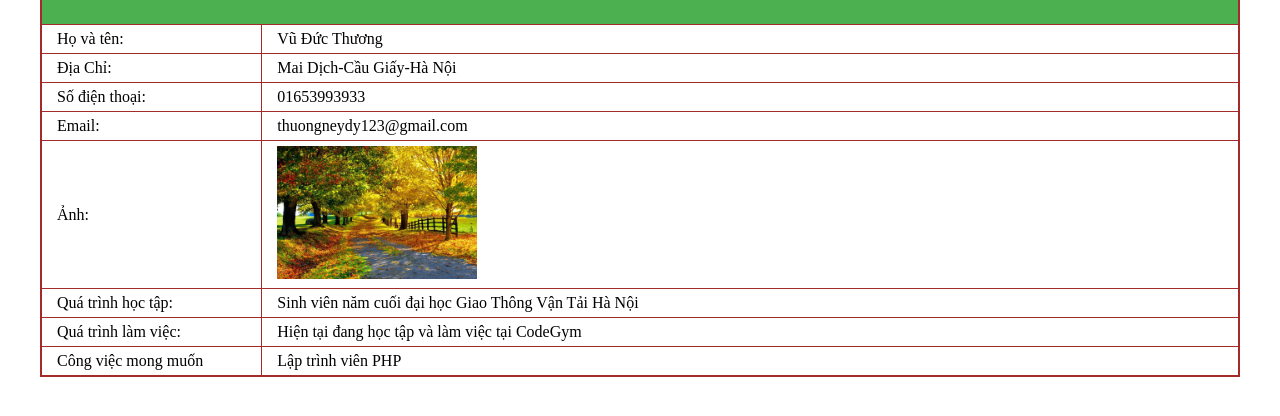
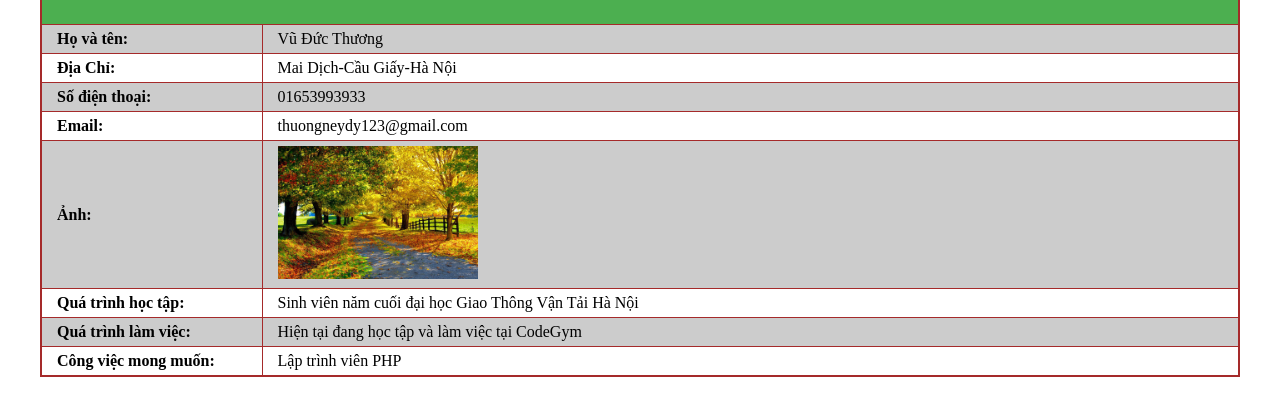
Before and after one commit to thuongneydy/BaiTap1, a plain HTML site: page index.html in a window 1280 px wide. Shown: the part 76-492 px from the top of the page. Drawn offline with Linux system fonts and the light colour scheme.

Commit message:
fix erro work tr table

```diff
--- a/css/styles.css
+++ b/css/styles.css
@@ -5,6 +5,12 @@
 }
 td, th{
     padding: 5px 15px;
+}
+td:first-child{
+    font-weight: bold;
+}
+tr:nth-child(even){
+    background: #ccc;
 }
 td:first-child{
     width: 200px;
--- a/index.html
+++ b/index.html
@@ -40,7 +40,7 @@
                 <td>Hiện tại đang học tập và làm việc tại CodeGym</td>
             </tr>
             <tr>
-                <td>Công việc mong muốn</td>
+                <td>Công việc mong muốn:</td>
                 <td>Lập trình viên PHP</td>
             </tr>
         </table>
```
